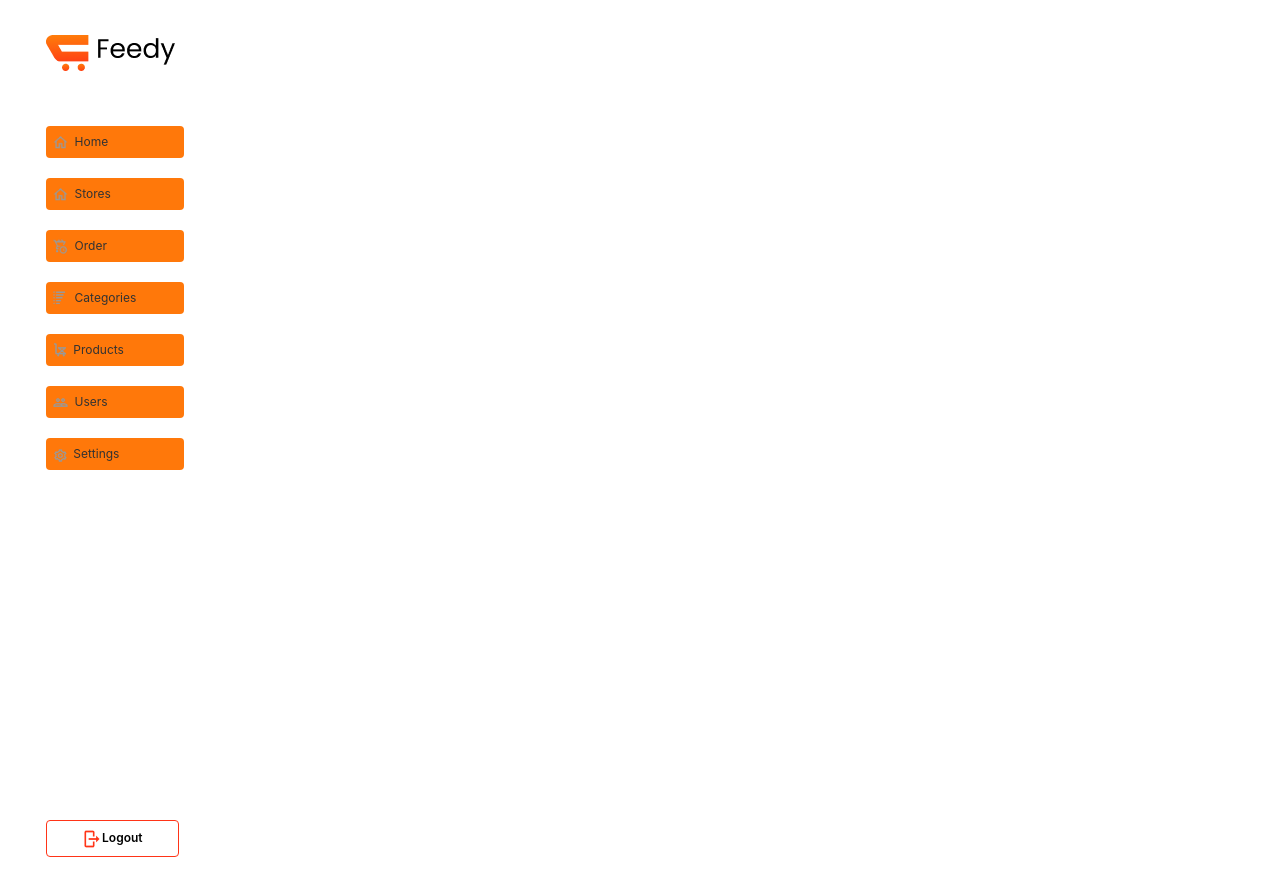
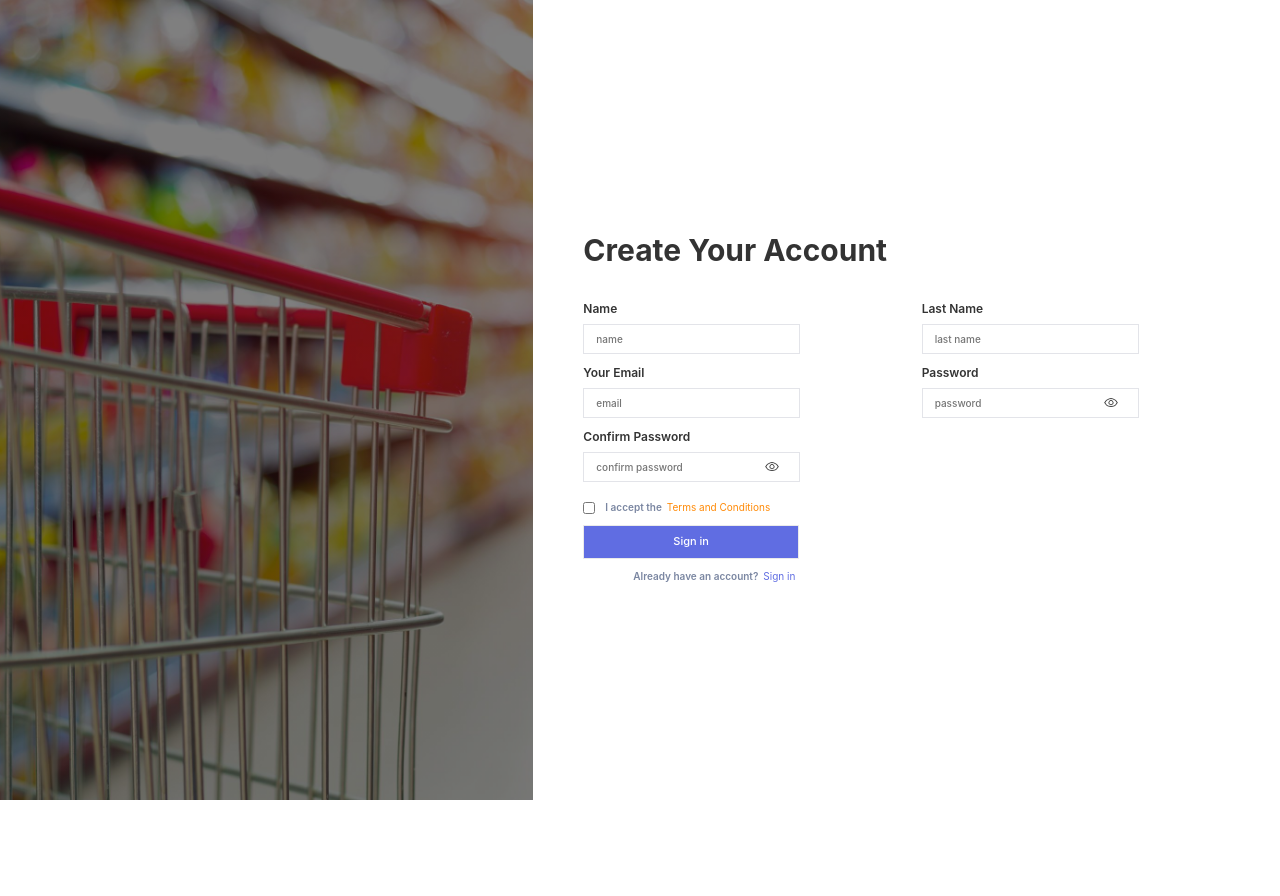
Before and after one commit to arshmanahmad/Feedy, a React (Create React App) app: page / in a window 1280 px wide. After the commit the page ends 800 px from the top, so only its background shows below. Built offline with nearby package versions, Linux system fonts and the light colour scheme.

Commit message:
update default

```diff
--- a/src/App.js
+++ b/src/App.js
@@ -11,8 +11,8 @@
       <div>
         <BrowserRouter>
           <Routes>
-            < Route path="/" element={<SideBar />} />
-            {/* < Route path="/" element={<SignUp />} /> */}
+            {/* < Route path="/" element={<SideBar />} /> */}
+            < Route path="/" element={<SignUp />} />
             < Route path="/SignUp/SignIn" element={<SignIn />} />
             < Route path="/SignIn/ForgotPassword" element={<ForgotPassword />} />
           </Routes>
```
